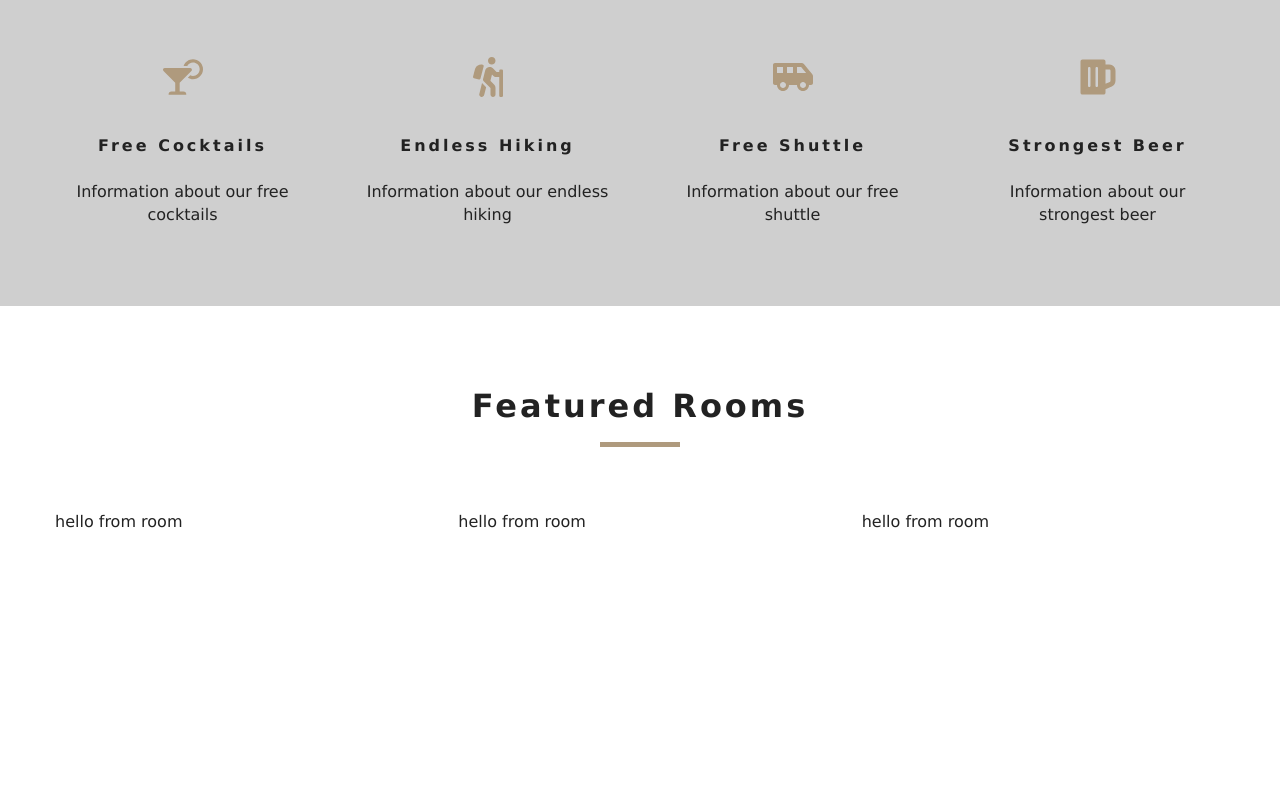
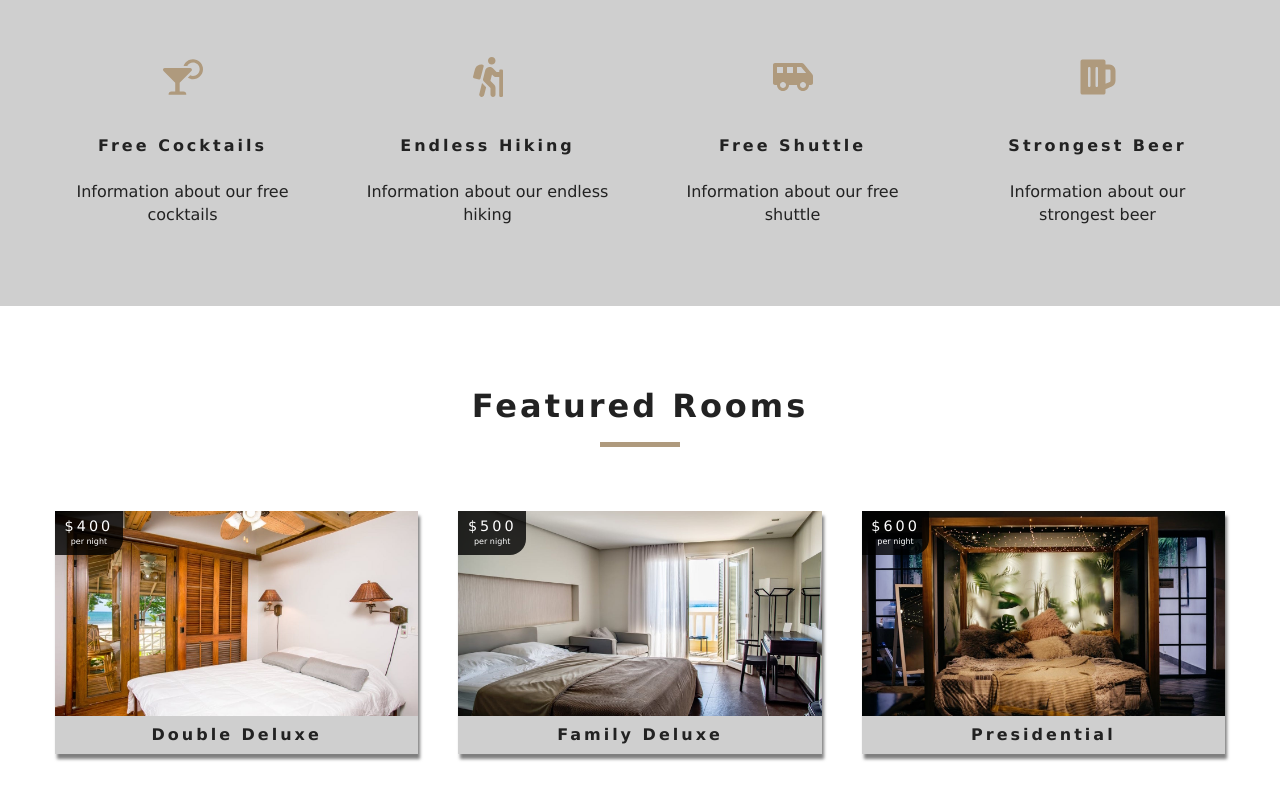
Before and after one commit to chaggysen/ResortReservationWebSite, a React (Create React App) app: page / in a window 1280 px wide. Shown: the part 950-1750 px from the top of the page. Before the commit the page ends 1564 px from the top, so only its background shows below. Built offline with nearby package versions, Linux system fonts and the light colour scheme.

Commit message:
setup room component with propTypes

```diff
--- a/src/components/Room.js
+++ b/src/components/Room.js
@@ -1,5 +1,39 @@
 import React from "react";
+import { Link } from "react-router-dom";
+import defaultImg from "../images/room-1.jpeg";
+import PropTypes from "prop-types";
 
-export default function Room() {
-  return <div>hello from room</div>;
+// Here we display the room component
+export default function Room({ room }) {
+  const { name, slug, images, price } = room;
+  return (
+    <article className="room">
+      <div className="img-container">
+        {/* Here if the first image doesn't load, the defaultImg will load */}
+        <img src={images[0] || defaultImg} alt="single room" />
+        <div className="price-top">
+          <h6>${price}</h6>
+          <p>per night</p>
+        </div>
+        {/* In app.js the route for singleRoom is "/rooms/:slug" Each and every room will have an unique slug
+        It will navigate to that singleRoom page*/}
+        <Link to={`/rooms/${slug}`} className="btn-primary room-link">
+          Features
+        </Link>
+      </div>
+      <p className="room-info">{name}</p>
+    </article>
+  );
 }
+
+// PropTypes exports a range of validators that can be used to make sure the data you receive is valid.
+// In this example, we're using PropTypes.string. When an invalid value is provided for a prop, a warning will be shown in the Javascrip console.
+// For performance reasons, propTypes is only checked in development mode.
+Room.propTypes = {
+  room: PropTypes.shape({
+    name: PropTypes.string.isRequired,
+    slug: PropTypes.string.isRequired,
+    images: PropTypes.arrayOf(PropTypes.string),
+    price: PropTypes.number.isRequired,
+  }),
+};
```
